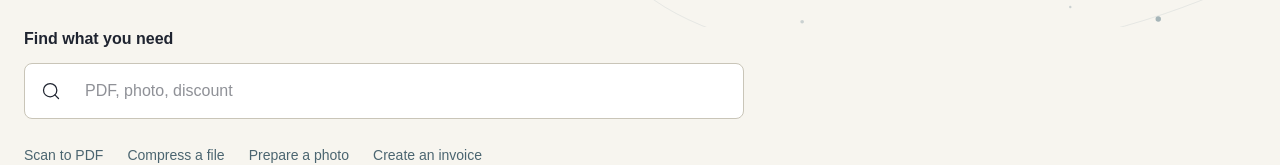
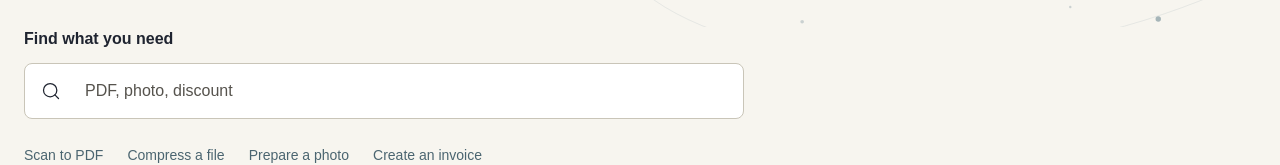
Before and after one commit to avantic-labs/avantictools, a Next.js app: page / in a window 1280 px wide. Shown: the part 376-541 px from the top of the page. Built offline with nearby package versions, Linux system fonts and the light colour scheme; a web font is replaced by a local one.

Commit message:
Give form hints readable contrast with the approved neutral token

```diff
--- a/app/globals.css
+++ b/app/globals.css
@@ -80,6 +80,11 @@ textarea,
 select {
   font: inherit;
 }
+input::placeholder,
+textarea::placeholder {
+  color: var(--neutral-600);
+  opacity: 1;
+}
 button,
 a,
 input,
```
Also changed, not shown: 1 other file (tests, documents, lock files or other folders).
